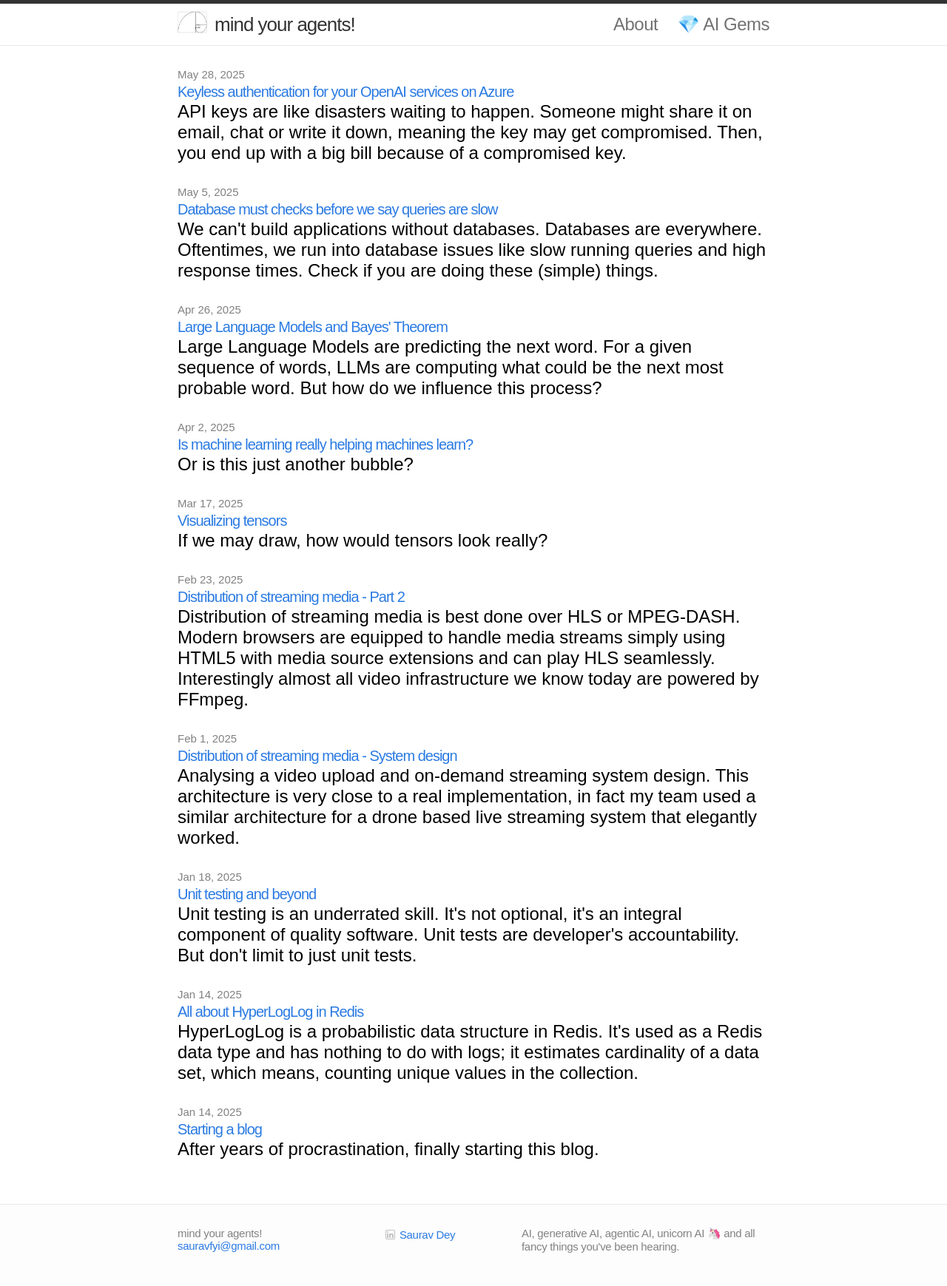
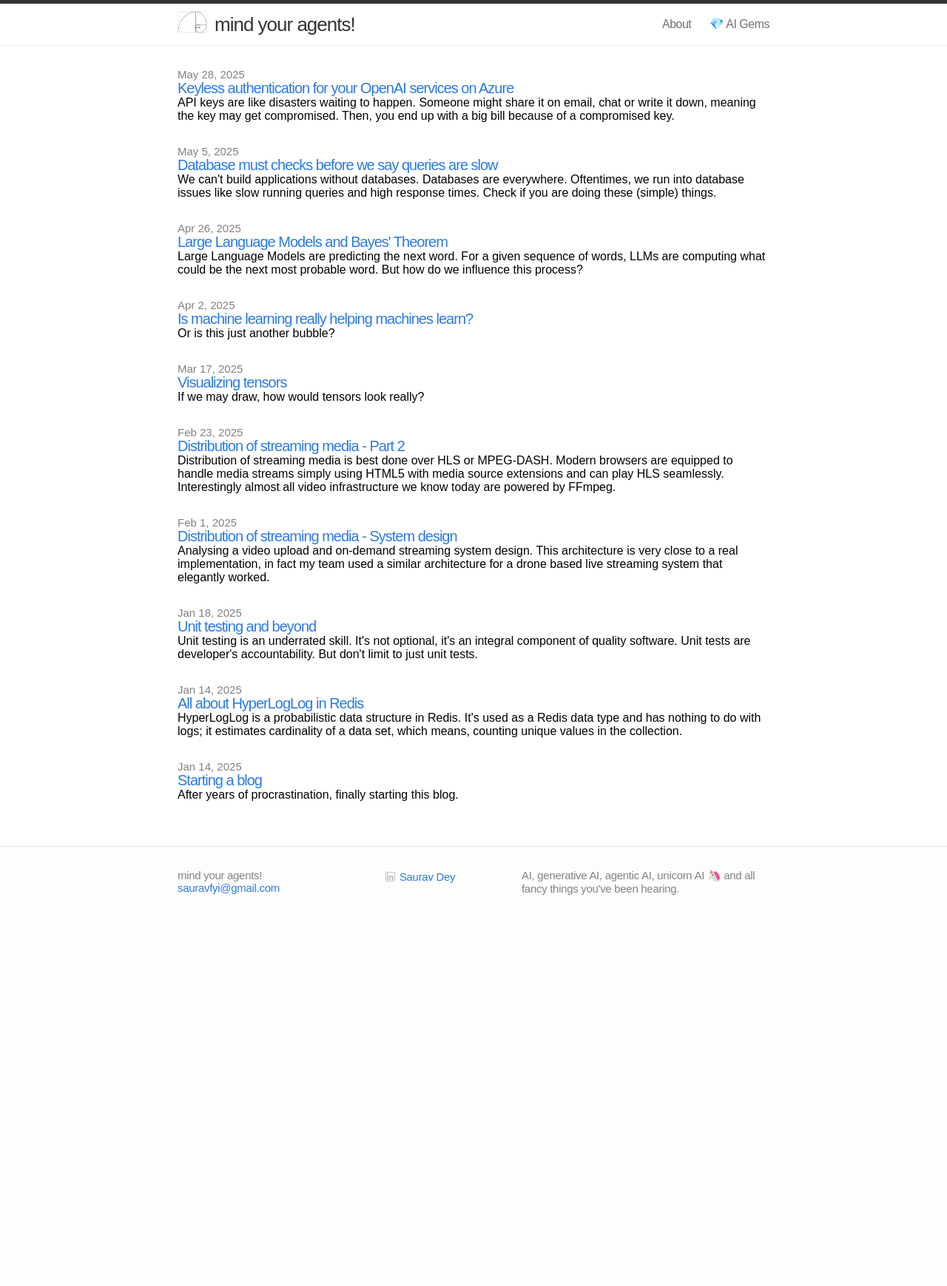
Before and after one commit to mindyouragents/mindyouragents.github.io, a Jekyll site: the page built from index.html, in a window 1280 px wide. Shown: the whole page at 74% size. Built offline with Jekyll 4.4.1, drawn with Linux system fonts in a browser that asks for light colours; some web fonts are replaced; after the commit the page ends 1255 px from its top, so only the background shows below that.

Commit message:
Update main.css

```diff
--- a/css/main.css
+++ b/css/main.css
@@ -9,9 +9,9 @@
 html, body { height: 100%; }
 
 body {
-  font-family: "WDXL Lubrifont TC", sans-serif;
+  font-family:  "Exo", sans-serif;
+  font-optical-sizing: auto;
   font-weight: 400;
-  font-size: x-large;
   font-style: normal;
   background-color: #fdfdfd;
 }
```
